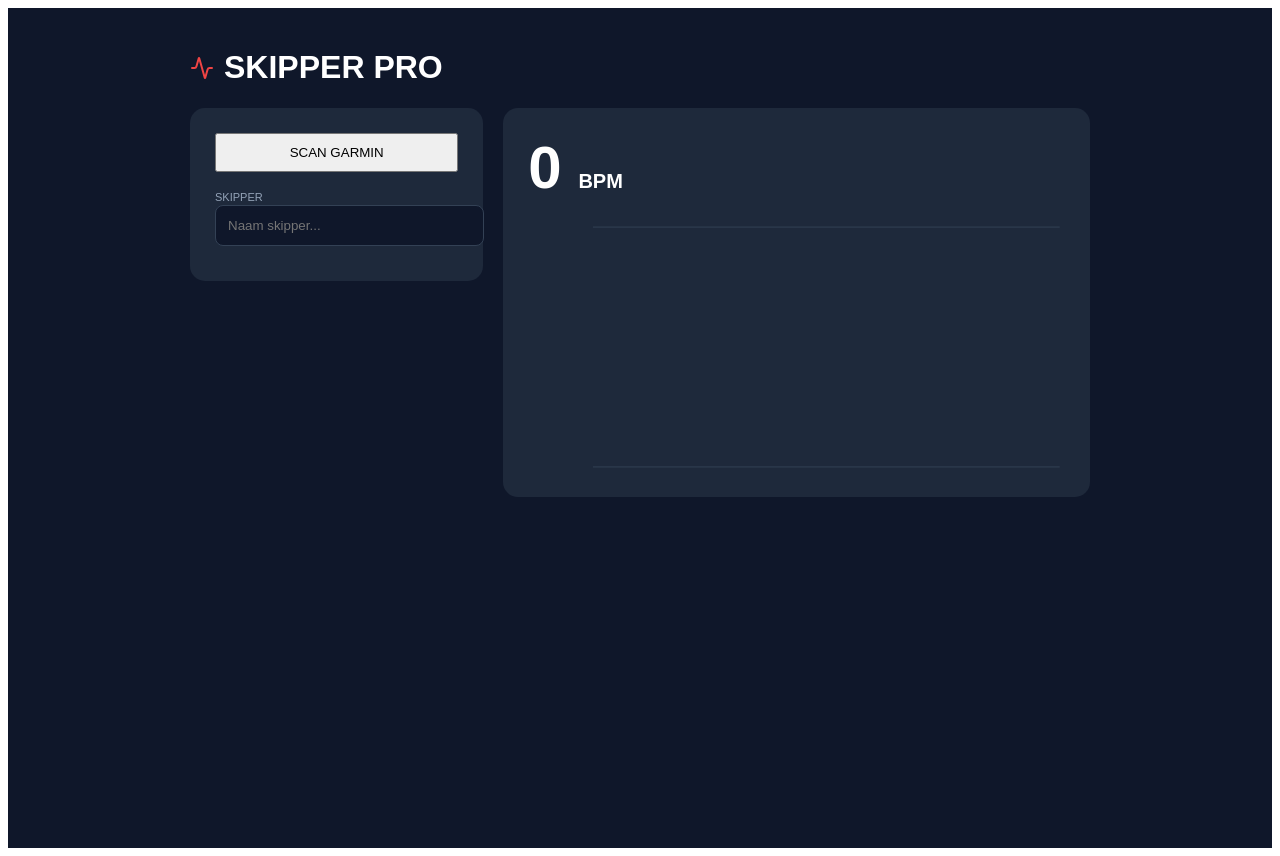
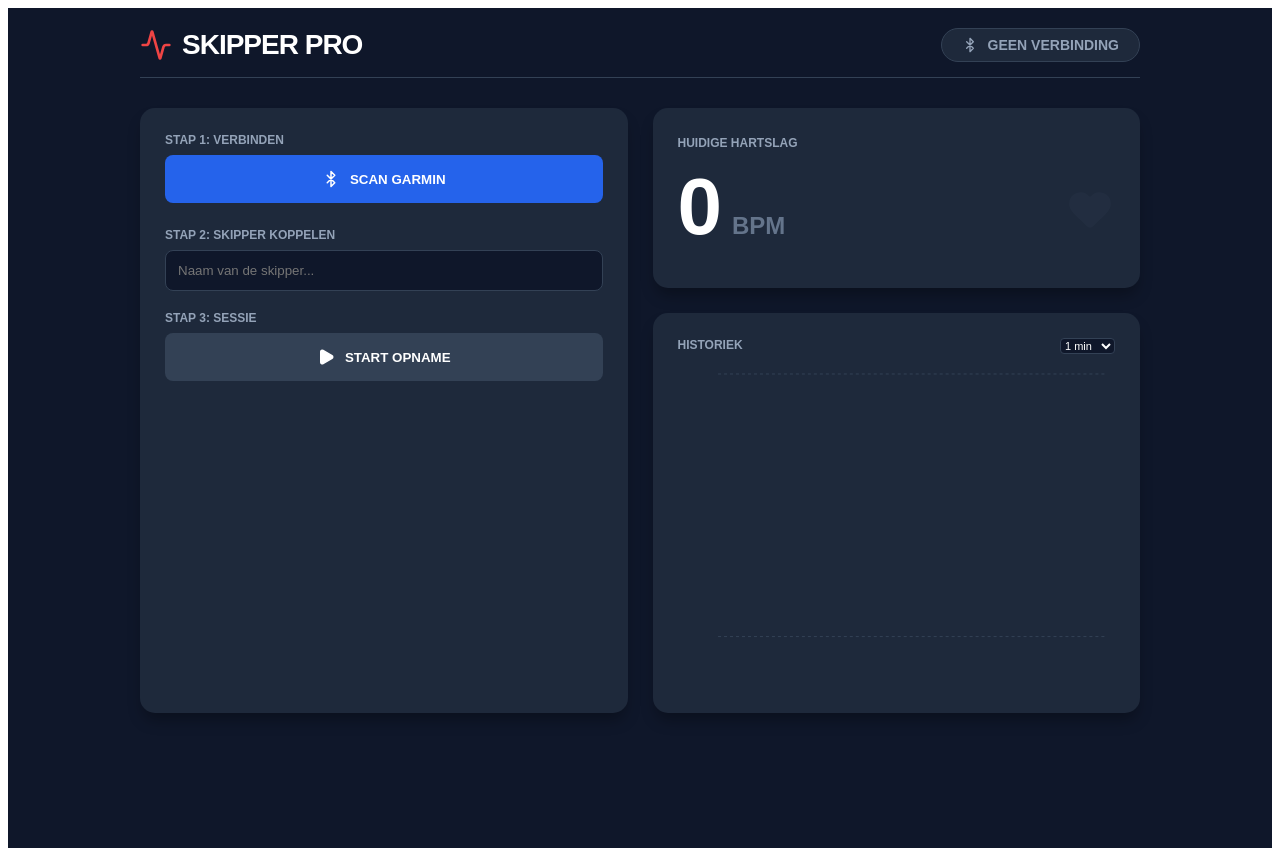
Before and after one commit to tomdemilliano/mySpeedCoach, a Next.js app: page / in a window 1280 px wide. Built offline with nearby package versions, Linux system fonts and the light colour scheme.

Commit message:
Update index.js

```diff
--- a/pages/index.js
+++ b/pages/index.js
@@ -1,8 +1,8 @@
 import { useState, useEffect } from 'react';
 import { db } from '../firebaseConfig';
-import { ref, set, get, onValue } from "firebase/database";
+import { ref, set, get } from "firebase/database";
 import { LineChart, Line, XAxis, YAxis, CartesianGrid, Tooltip, ResponsiveContainer } from 'recharts';
-import { Heart, Activity, Bluetooth, Play, Square } from 'lucide-react';
+import { Heart, Activity, Bluetooth, Play, Square, Save } from 'lucide-react';
 
 export default function HeartRateApp() {
   const [skipperName, setSkipperName] = useState('');
@@ -14,35 +14,36 @@ export default function HeartRateApp() {
   const [history, setHistory] = useState([]);
   const [viewTime, setViewTime] = useState(60);
 
-  // 1. Zoek skipper op basis van Bluetooth ID
+  // 1. Automatische herkenning van de skipper
   const identifySkipper = async (id) => {
     const skipperRef = ref(db, `registered_devices/${id}`);
     const snapshot = await get(skipperRef);
     if (snapshot.exists()) {
       setSkipperName(snapshot.val().name);
-    } else {
-      setSkipperName(''); // Nieuw apparaat
     }
   };
 
-  // 2. Data naar Firebase sturen (alleen tijdens opname)
+  // 2. Synchronisatie naar Firebase (alleen bij recording)
   useEffect(() => {
-    if (isConnected && isRecording && heartRate > 0) {
-      set(ref(db, `live_sessions/${skipperName}`), {
+    if (isConnected && isRecording && heartRate > 0 && skipperName) {
+      set(ref(db, 'live_sessions/' + skipperName), {
         name: skipperName,
         bpm: heartRate,
         isRecording: isRecording,
-        timestamp: Date.now()
+        lastUpdate: Date.now()
       });
     }
-  }, [heartRate, isRecording]);
+  }, [heartRate, isRecording, skipperName, isConnected]);
 
-  // 3. Grafiek data bijhouden (lokaal)
+  // 3. Grafiek data lokaal bijhouden
   useEffect(() => {
     let interval;
     if (isConnected && heartRate > 0) {
       interval = setInterval(() => {
-        setHistory(prev => [...prev, { time: new Date().toLocaleTimeString(), bpm: heartRate }].slice(-200));
+        setHistory(prev => {
+          const newData = [...prev, { time: new Date().toLocaleTimeString(), bpm: heartRate }];
+          return newData.slice(-300); // Buffer voor 5 minuten
+        });
       }, 1000);
     }
     return () => clearInterval(interval);
@@ -53,9 +54,8 @@ export default function HeartRateApp() {
       const device = await navigator.bluetooth.requestDevice({
         filters: [{ services: ['heart_rate'] }]
       });
-
       setDeviceId(device.id);
-      setDeviceName(device.name);
+      setDeviceName(device.name || "Garmin Apparaat");
       await identifySkipper(device.id);
 
       const server = await device.gatt.connect();
@@ -67,84 +67,139 @@ export default function HeartRateApp() {
       char.addEventListener('characteristicvaluechanged', (e) => {
         setHeartRate(e.target.value.getUint8(1));
       });
-    } catch (err) { console.error(err); }
+    } catch (err) { console.error("Bluetooth Error:", err); }
   };
 
   const saveSkipperLink = () => {
     if (deviceId && skipperName) {
       set(ref(db, `registered_devices/${deviceId}`), { name: skipperName });
-      alert("Skipper gekoppeld aan dit apparaat!");
+      alert(`Toestel gekoppeld aan ${skipperName}`);
     }
   };
 
-  // Styles (zie vorige stap, toegevoegd voor knoppen)
+  // --- STYLING (Hetzelfde als de gewenste versie) ---
   const styles = {
     container: { backgroundColor: '#0f172a', minHeight: '100vh', color: 'white', fontFamily: 'sans-serif', padding: '20px' },
-    card: { backgroundColor: '#1e293b', padding: '25px', borderRadius: '15px', marginBottom: '20px' },
-    input: { width: '100%', backgroundColor: '#0f172a', border: '1px solid #334155', color: 'white', padding: '12px', borderRadius: '8px', marginBottom: '10px' },
-    btnRecord: (active) => ({
+    header: { display: 'flex', justifyContent: 'space-between', alignItems: 'center', maxWidth: '1000px', margin: '0 auto 30px', borderBottom: '1px solid #334155', paddingBottom: '15px' },
+    grid: { display: 'grid', gridTemplateColumns: 'repeat(auto-fit, minmax(320px, 1fr))', gap: '25px', maxWidth: '1000px', margin: '0 auto' },
+    card: { backgroundColor: '#1e293b', padding: '25px', borderRadius: '15px', boxShadow: '0 10px 15px -3px rgba(0,0,0,0.3)', position: 'relative', overflow: 'hidden' },
+    input: { width: '100%', backgroundColor: '#0f172a', border: '1px solid #334155', color: 'white', padding: '12px', borderRadius: '8px', marginBottom: '10px', boxSizing: 'border-box' },
+    button: (active, color) => ({
       width: '100%', padding: '15px', borderRadius: '8px', border: 'none', fontWeight: 'bold', cursor: 'pointer',
-      backgroundColor: active ? '#ef4444' : '#22c55e', color: 'white', display: 'flex', alignItems: 'center', justifyContent: 'center', gap: '10px', marginTop: '10px'
-    })
+      backgroundColor: active ? color : '#334155', color: 'white', transition: '0.3s', display: 'flex', alignItems: 'center', justifyContent: 'center', gap: '10px'
+    }),
+    hrDisplay: { fontSize: '80px', fontWeight: '900', margin: '10px 0', color: isRecording ? '#ef4444' : 'white' }
   };
 
   return (
     <div style={styles.container}>
-      <div style={{ maxWidth: '900px', margin: '0 auto' }}>
-        <h1 style={{ display: 'flex', alignItems: 'center', gap: '10px' }}><Activity color="#ef4444" /> SKIPPER PRO</h1>
+      <div style={styles.header}>
+        <div style={{ display: 'flex', alignItems: 'center', gap: '10px' }}>
+          <Activity color="#ef4444" size={32} />
+          <span style={{ fontSize: '28px', fontWeight: '900', letterSpacing: '-1px' }}>SKIPPER PRO</span>
+        </div>
+        <div style={{ backgroundColor: '#1e293b', padding: '8px 20px', borderRadius: '25px', fontSize: '14px', display: 'flex', alignItems: 'center', gap: '10px', border: '1px solid #334155' }}>
+          <Bluetooth size={16} color={isConnected ? "#60a5fa" : "#94a3b8"} />
+          <span style={{ color: isConnected ? "#60a5fa" : "#94a3b8", fontWeight: 'bold' }}>
+            {isConnected ? deviceName : "GEEN VERBINDING"}
+          </span>
+        </div>
+      </div>
 
-        <div style={{ display: 'grid', gridTemplateColumns: '1fr 2fr', gap: '20px' }}>
-          {/* Controls */}
-          <div>
+      <div style={styles.grid}>
+        {/* LINKER KOLOM: CONFIGURATIE */}
         <div style={styles.card}>
-              <button style={{ width: '100%', padding: '10px', marginBottom: '15px' }} onClick={connectHRM}>
-                {isConnected ? `Verbonden: ${deviceName}` : "SCAN GARMIN"}
+          <label style={{ fontSize: '12px', color: '#94a3b8', fontWeight: 'bold', display: 'block', marginBottom: '8px' }}>STAP 1: VERBINDEN</label>
+          <button style={styles.button(!isConnected, '#2563eb')} onClick={connectHRM} disabled={isConnected}>
+            <Bluetooth size={18} /> {isConnected ? 'GARMIN VERBONDEN' : 'SCAN GARMIN'}
           </button>
 
-              <label style={{ fontSize: '11px', color: '#94a3b8' }}>SKIPPER</label>
+          <label style={{ fontSize: '12px', color: '#94a3b8', fontWeight: 'bold', display: 'block', marginTop: '25px', marginBottom: '8px' }}>STAP 2: SKIPPER KOPPELEN</label>
           <input
             style={styles.input}
+            placeholder="Naam van de skipper..."
             value={skipperName}
             onChange={(e) => setSkipperName(e.target.value)}
-                placeholder="Naam skipper..."
           />
-              {!isRecording && isConnected && (
-                <button onClick={saveSkipperLink} style={{ fontSize: '10px', background: 'none', border: '1px solid #334155', color: '#94a3b8', cursor: 'pointer' }}>
-                  Koppel naam aan deze Garmin
+          {isConnected && (
+            <button onClick={saveSkipperLink} style={{ width: '100%', background: 'none', border: '1px solid #334155', color: '#94a3b8', padding: '8px', borderRadius: '6px', fontSize: '12px', cursor: 'pointer', marginBottom: '20px' }}>
+              <Save size={14} style={{ marginRight: '5px' }} /> Onthoud deze koppeling
             </button>
           )}
 
-              {isConnected && (
+          <label style={{ fontSize: '12px', color: '#94a3b8', fontWeight: 'bold', display: 'block', marginTop: '10px', marginBottom: '8px' }}>STAP 3: SESSIE</label>
           <button
-                  style={styles.btnRecord(isRecording)}
-                  onClick={() => setIsRecording(!isRecording)}
+            style={styles.button(isConnected, isRecording ? '#ef4444' : '#22c55e')}
+            onClick={() => { if(isConnected && skipperName) setIsRecording(!isRecording); else alert("Verbind eerst en vul een naam in!"); }}
           >
-                  {isRecording ? <><Square size={16}/> STOP SESSIE</> : <><Play size={16}/> START RECORDING</>}
+            {isRecording ? <><Square size={18} fill="white" /> STOP OPNAME</> : <><Play size={18} fill="white" /> START OPNAME</>}
           </button>
-              )}
-            </div>
         </div>
 
-          {/* Live View & Grafiek */}
-          <div>
+        {/* RECHTER KOLOM: LIVE DATA */}
+        <div style={{ display: 'flex', flexDirection: 'column', gap: '25px' }}>
           <div style={styles.card}>
-              <div style={{ fontSize: '60px', fontWeight: '900', color: isRecording ? '#ef4444' : 'white' }}>
-                {heartRate} <span style={{ fontSize: '20px' }}>BPM</span>
+            <span style={{ color: '#94a3b8', fontWeight: 'bold', fontSize: '12px' }}>HUIDIGE HARTSLAG</span>
+            <div style={{ display: 'flex', alignItems: 'baseline', gap: '10px' }}>
+              <div style={styles.hrDisplay}>{heartRate}</div>
+              <span style={{ fontSize: '24px', color: '#64748b', fontWeight: 'bold' }}>BPM</span>
+              <Heart
+                fill={isRecording ? "#ef4444" : "#334155"}
+                stroke="none"
+                style={{ marginLeft: 'auto', opacity: heartRate > 0 ? 1 : 0.2 }}
+                size={50}
+              />
             </div>
-              <div style={{ height: '250px', marginTop: '20px' }}>
-                <ResponsiveContainer width="100%" height="100%">
-                  <LineChart data={history.slice(-viewTime)}>
-                    <CartesianGrid stroke="#334155" vertical={false} />
-                    <XAxis dataKey="time" hide />
-                    <YAxis domain={['dataMin-5', 'dataMax+5']} stroke="#94a3b8" />
-                    <Line type="monotone" dataKey="bpm" stroke="#ef4444" strokeWidth={3} dot={false} isAnimationActive={false} />
+            {isRecording && <div style={{ color: '#ef4444', fontSize: '12px', fontWeight: 'bold', animate: 'pulse' }}>● LIVE RECORDING NAAR DASHBOARD</div>}
+          </div>
+
+          <div style={{ ...styles.card, height: '350px' }}>
+            <div style={{ display: 'flex', justifyContent: 'space-between', marginBottom: '15px' }}>
+              <span style={{ color: '#94a3b8', fontWeight: 'bold', fontSize: '12px' }}>HISTORIEK</span>
+              <select
+                style={{ backgroundColor: '#0f172a', border: '1px solid #334155', color: 'white', borderRadius: '4px', fontSize: '11px' }}
+                value={viewTime}
+                onChange={(e) => setViewTime(parseInt(e.target.value))}
+              >
+                <option value={30}>30 sec</option>
+                <option value={60}>1 min</option>
+                <option value={180}>3 min</option>
+              </select>
+            </div>
+
+            <ResponsiveContainer width="100%" height="85%">
+              <LineChart data={history.slice(-viewTime)} margin={{ top: 5, right: 10, left: -20, bottom: 0 }}>
+                <CartesianGrid stroke="#334155" vertical={false} strokeDasharray="3 3" />
+                <XAxis
+                  dataKey="time"
+                  stroke="#64748b"
+                  fontSize={10}
+                  tickLine={false}
+                  axisLine={false}
+                  label={{ value: 'Tijdstip', position: 'insideBottom', offset: -5, fill: '#64748b', fontSize: 10 }}
+                />
+                <YAxis
+                  stroke="#64748b"
+                  fontSize={10}
+                  tickLine={false}
+                  axisLine={false}
+                  domain={['dataMin - 5', 'dataMax + 5']}
+                  label={{ value: 'BPM', angle: -90, position: 'insideLeft', offset: 10, fill: '#64748b', fontSize: 10 }}
+                />
+                <Tooltip contentStyle={{ backgroundColor: '#1e293b', border: 'none', color: 'white', borderRadius: '8px' }} />
+                <Line
+                  type="monotone"
+                  dataKey="bpm"
+                  stroke="#ef4444"
+                  strokeWidth={4}
+                  dot={false}
+                  isAnimationActive={false}
+                />
               </LineChart>
             </ResponsiveContainer>
           </div>
         </div>
       </div>
     </div>
-      </div>
-    </div>
   );
 }
```
Lines whose indentation alone changed are shown as unchanged.
